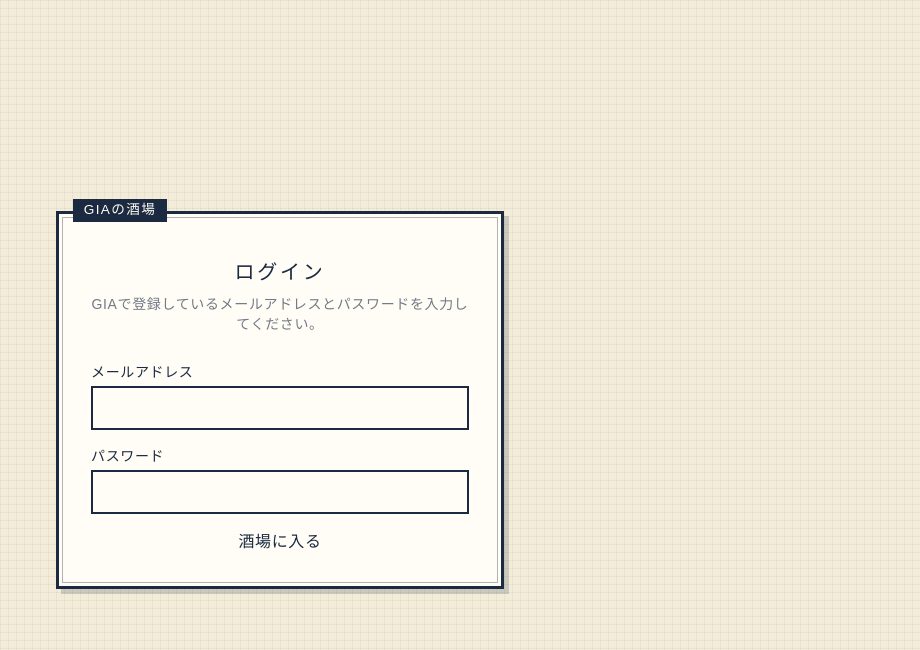
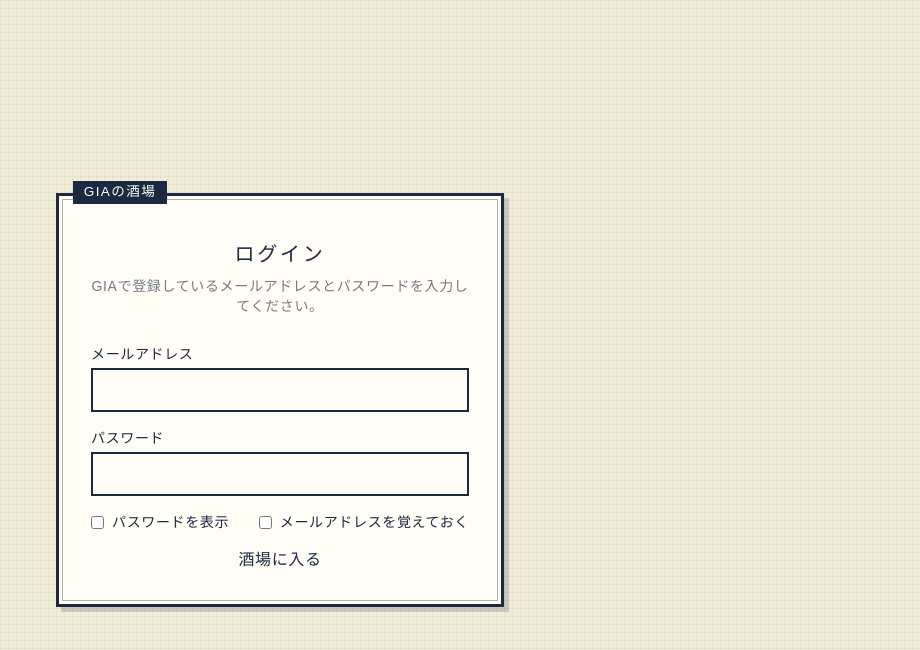
Before and after one commit to kazu202405/gia-sakaba, a Next.js app: page /guild/login in a window 1280 px wide. Shown: the top 650 px of the page, without its empty margins (360-1280 px from the left). Built offline with nearby package versions, Linux system fonts and the light colour scheme; no server answers; a web font is replaced by a local one.

Commit message:
酒場ログインに表示切替とメール記憶を追加

```diff
--- a/app/guild/login/page.tsx
+++ b/app/guild/login/page.tsx
@@ -8,15 +8,28 @@ function safeNext(value: string | null): string {
   return value?.startsWith("/guild") && !value.startsWith("//") ? value : "/guild";
 }
 
+const REMEMBER_EMAIL_KEY = "sakaba:remember-email";
+
 export default function GuildLoginPage() {
   const router = useRouter();
   const [email, setEmail] = useState("");
   const [password, setPassword] = useState("");
+  const [showPassword, setShowPassword] = useState(false);
+  const [rememberEmail, setRememberEmail] = useState(false);
   const [busy, setBusy] = useState(true);
   const [error, setError] = useState<string | null>(null);
 
   useEffect(() => {
     let active = true;
+    try {
+      const savedEmail = localStorage.getItem(REMEMBER_EMAIL_KEY);
+      if (savedEmail) {
+        setEmail(savedEmail);
+        setRememberEmail(true);
+      }
+    } catch {
+      // 保存を許可しないブラウザでもログインは続けられる。
+    }
     void (async () => {
       const supabase = createClient();
       const { data } = await supabase.auth.getUser();
@@ -50,6 +63,13 @@ export default function GuildLoginPage() {
       return;
     }
 
+    try {
+      if (rememberEmail) localStorage.setItem(REMEMBER_EMAIL_KEY, email.trim());
+      else localStorage.removeItem(REMEMBER_EMAIL_KEY);
+    } catch {
+      // メールアドレスの記憶に失敗してもログインは成功とする。
+    }
+
     router.refresh();
     router.replace(safeNext(new URLSearchParams(window.location.search).get("next")));
   }
@@ -69,8 +89,18 @@ export default function GuildLoginPage() {
           </label>
           <label className="block">
             <span className="mb-1 block text-sm">パスワード</span>
-            <input className="c-input h-11" type="password" autoComplete="current-password" value={password} onChange={(event) => setPassword(event.target.value)} required />
+            <input className="c-input h-11" type={showPassword ? "text" : "password"} autoComplete="current-password" value={password} onChange={(event) => setPassword(event.target.value)} required />
           </label>
+          <div className="flex flex-wrap items-center justify-between gap-x-4 gap-y-2 text-sm">
+            <label className="flex cursor-pointer items-center gap-2">
+              <input type="checkbox" checked={showPassword} onChange={(event) => setShowPassword(event.target.checked)} />
+              パスワードを表示
+            </label>
+            <label className="flex cursor-pointer items-center gap-2">
+              <input type="checkbox" checked={rememberEmail} onChange={(event) => setRememberEmail(event.target.checked)} />
+              メールアドレスを覚えておく
+            </label>
+          </div>
           <button type="submit" className="c-button w-full" disabled={busy || !email.trim() || !password}>
             {busy ? "確認中..." : "酒場に入る"}
           </button>
```
